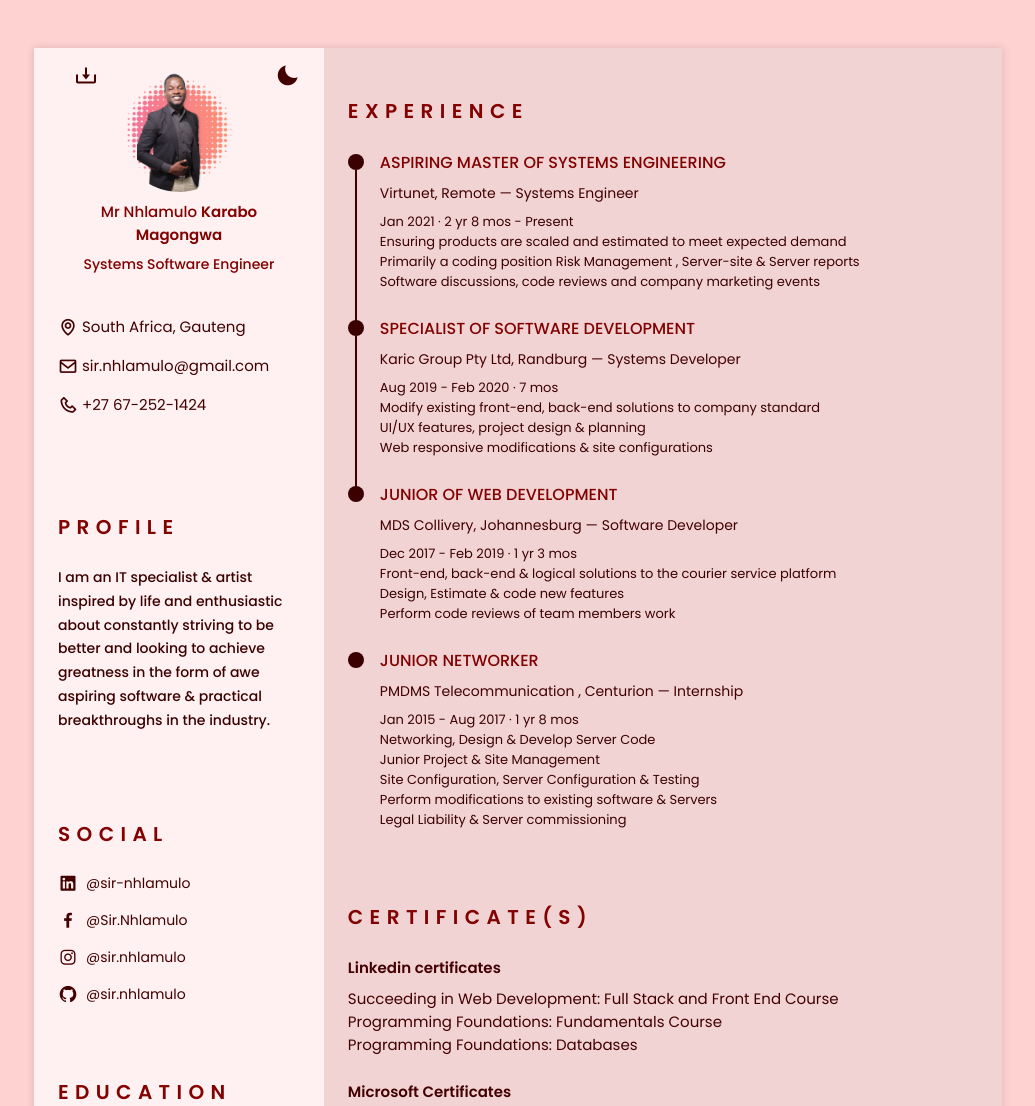
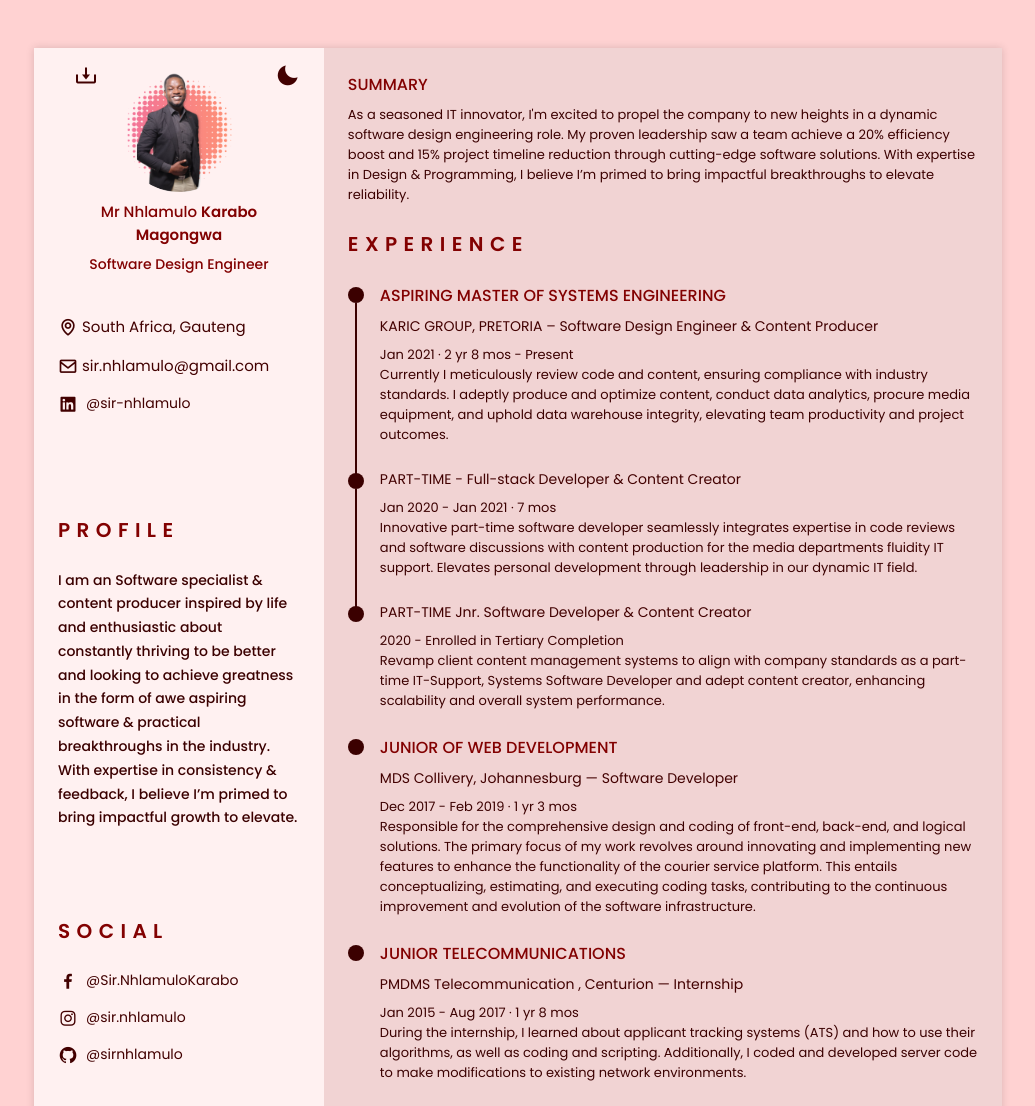
Before and after one commit to Kreedix/resume, a plain HTML site: page index.html in a window 1280 px wide. Shown: the top 1106 px of the page, without its empty margins (122-1157 px from the left). Drawn offline with nearby package versions, Linux system fonts and the light colour scheme.

Commit message:
cv update

```diff
--- a/index.html
+++ b/index.html
@@ -83,7 +83,7 @@
                 />
 
                 <h1 class="home__title">Mr Nhlamulo <b>Karabo Magongwa</b></h1>
-                <h3 class="home__profession">Systems Software Engineer</h3>
+                <h3 class="home__profession">Software Design Engineer</h3>
 
                 <div>
                   <a
@@ -104,9 +104,19 @@
                   <i class="bx bx-envelope home__icon"></i>
                   sir.nhlamulo@gmail.com
                 </span>
-                <span class="home__info">
-                  <i class="bx bx-phone home__icon"></i> +27 67-252-1424
+                <span class="home_info">
+                  <a
+                    href="https://www.linkedin.com/in/sir-nhlamulo/"
+                    target="_blank"
+                    class="social__link"
+                  >
+                    <i class="bx bxl-linkedin-square"></i> @sir-nhlamulo
+                  </a>
                 </span>
+
+                <!-- <span class="home__info">
+                  <i class="bx bx-phone home__icon"></i> @wa-me
+                </span> -->
               </div>
 
               <i class="bx bxs-moon change-theme" id="theme-button"></i>
@@ -126,31 +136,26 @@
             <div class="profile__container container bd-grid">
               <h2 class="section__title">PROFILE</h2>
               <p class="profile__desc">
-                I am an IT specialist & artist inspired by life and enthusiastic
-                about constantly striving to be better and looking to achieve
-                greatness in the form of awe aspiring software & practical
-                breakthroughs in the industry.
+                I am an Software specialist & content producer inspired by life
+                and enthusiastic about constantly thriving to be better and
+                looking to achieve greatness in the form of awe aspiring
+                software & practical breakthroughs in the industry.
+                <br />
+                With expertise in consistency & feedback, I believe I’m primed
+                to bring impactful growth to elevate.
               </p>
             </div>
           </section>
           <section class="social section">
             <div class="social__container container bd-grid">
               <h2 class="section__title">SOCIAL</h2>
-
               <div class="social__list bd-grid">
-                <a
-                  href="https://www.linkedin.com/in/sir-nhlamulo/"
-                  target="_blank"
-                  class="social__link"
-                >
-                  <i class="bx bxl-linkedin-square"></i> @sir-nhlamulo
-                </a>
                 <a
                   href="https://web.facebook.com/Sir.Nhlamulo"
                   target="_blank"
                   class="social__link"
                 >
-                  <i class="bx bxl-facebook"></i> @Sir.Nhlamulo
+                  <i class="bx bxl-facebook"></i> @Sir.NhlamuloKarabo
                 </a>
                 <a
                   href="https://www.instagram.com/sir.nhlamulo"
@@ -164,29 +169,27 @@
                   target="_blank"
                   class="social__link"
                 >
-                  <i class="bx bxl-github"></i> @sir.nhlamulo
+                  <i class="bx bxl-github"></i> @sirnhlamulo
                 </a>
               </div>
             </div>
           </section>
           <section class="education section" id="education">
-            <h2 class="section__title">Education</h2>
-
+            <h2 class="section__title">EDUCATION</h2>
             <div class="education__container container bd-grid">
               <div class="education__content">
                 <div class="education__boundary">
                   <span class="education__rounder"></span>
                   <span class="education__line"></span>
                 </div>
-
                 <div class="education__info bd-grid">
                   <h3 class="education__title">
-                    Bachelors of Software Science
+                    Bachelor of Information Technology
                   </h3>
                   <div class="education__time">
-                    University of Belgium Campus
+                    Belgium Campus University Faculty of Information Technology
                   </div>
-                  <div class="education__year">2013 - 2016 / 2021 - 2023</div>
+                  <div class="education__year">2021 - 2024</div>
                 </div>
               </div>
               <div class="education__content">
@@ -196,11 +199,11 @@
                 </div>
 
                 <div class="education__info bd-grid">
-                  <h3 class="education__title">Online Certification</h3>
+                  <h3 class="education__title">Online Certifications</h3>
                   <div class="education__time">
-                    Linkedin, Microsoft & Office365
+                    Linkedin & Microsoft Certificates
                   </div>
-                  <div class="education__year">2016 - ongoing</div>
+                  <div class="education__year">2016 – PRESENT</div>
                 </div>
               </div>
               <div class="education__content">
@@ -219,14 +222,14 @@
 
           <section class="skills section" id="skills">
             <h2 class="section__title">Skills</h2>
-
             <div class="skills__container bd-grid">
               <div class="skills__content">
                 <ul class="skills__data">
+                  <li class="skills__name">PHP</li>
                   <li class="skills__name">Node</li>
-                  <li class="skills__name">HTML</li>
-                  <li class="skills__name">CSS</li>
                   <li class="skills__name">JavaScript</li>
+                  <li class="skills__name">Java</li>
+                  <li class="skills__name">Spring</li>
                 </ul>
               </div>
 
@@ -242,7 +245,24 @@
         </div>
 
         <div class="resume__right">
+          <!-- Summary -->
           <section class="experience section" id="experience">
+            <div class="experience__container bd-grid">
+              <div class="experience__content">
+                <div class="experience__info bd-grid">
+                  <h3 class="experience__title">SUMMARY</h3>
+                  <div class="experience__desc">
+                    As a seasoned IT innovator, I'm excited to propel the
+                    company to new heights in a dynamic software design
+                    engineering role. My proven leadership saw a team achieve a
+                    20% efficiency boost and 15% project timeline reduction
+                    through cutting-edge software solutions. With expertise in
+                    Design & Programming, I believe I’m primed to bring
+                    impactful breakthroughs to elevate reliability.
+                  </div>
+                </div>
+              </div>
+            </div>
             <h3 class="section__title">Experience</h3>
 
             <div class="experience__container bd-grid">
@@ -257,19 +277,16 @@
                     Aspiring Master of Systems Engineering
                   </h3>
                   <div class="experience__year">
-                    Virtunet, Remote — Systems Engineer
+                    KARIC GROUP, PRETORIA – Software Design Engineer & Content
+                    Producer
                   </div>
                   <div class="experience__desc">
                     Jan 2021 · 2 yr 8 mos - Present
-                    <br />
-                    Ensuring products are scaled and estimated to meet expected
-                    demand
-                    <br />
-                    Primarily a coding position Risk Management , Server-site &
-                    Server reports
-                    <br />
-                    Software discussions, code reviews and company marketing
-                    events
+                    <br />Currently I meticulously review code and content,
+                    ensuring compliance with industry standards. I adeptly
+                    produce and optimize content, conduct data analytics,
+                    procure media equipment, and uphold data warehouse
+                    integrity, elevating team productivity and project outcomes.
                   </div>
                 </div>
               </div>
@@ -280,18 +297,35 @@
                 </div>
 
                 <div class="experience__info bd-grid">
-                  <h3 class="experience__title">
-                    Specialist Of Software Development
-                  </h3>
                   <div class="experience__year">
-                    Karic Group Pty Ltd, Randburg — Systems Developer
+                    PART-TIME - Full-stack Developer & Content Creator
                   </div>
                   <div class="experience__desc">
-                    Aug 2019 - Feb 2020 · 7 mos
-                    <br />Modify existing front-end, back-end solutions to
-                    company standard <br />UI/UX features, project design &
-                    planning <br />Web responsive modifications & site
-                    configurations
+                    Jan 2020 - Jan 2021 · 7 mos
+                    <br />Innovative part-time software developer seamlessly
+                    integrates expertise in code reviews and software
+                    discussions with content production for the media
+                    departments fluidity IT support. Elevates personal development through leadership
+                    in our dynamic IT field.
+                  </div>
+                </div>
+              </div>
+              <div class="experience__content">
+                <div class="experience__boundary">
+                  <span class="experience__rounder"></span>
+                  <!-- <span class="experience__line"></span> -->
+                </div>
+
+                <div class="experience__info bd-grid">
+                  <div class="experience__year">
+                    PART-TIME Jnr. Software Developer & Content Creator
+                  </div>
+                  <div class="experience__desc">
+                    2020 - Enrolled in Tertiary Completion
+                    <br />Revamp client content management systems to align with
+                    company standards as a part-time IT-Support, Systems Software Developer
+                    and adept content creator, enhancing scalability and overall
+                    system performance.
                   </div>
                 </div>
               </div>
@@ -309,10 +343,13 @@
                   <div class="experience__desc">
                     Dec 2017 - Feb 2019 · 1 yr 3 mos
                     <br />
-                    Front-end, back-end & logical solutions to the courier
-                    service platform <br />
-                    Design, Estimate & code new features <br />
-                    Perform code reviews of team members work
+                    Responsible for the comprehensive design and coding of
+                    front-end, back-end, and logical solutions. The primary
+                    focus of my work revolves around innovating and implementing
+                    new features to enhance the functionality of the courier
+                    service platform. This entails conceptualizing, estimating,
+                    and executing coding tasks, contributing to the continuous
+                    improvement and evolution of the software infrastructure.
                   </div>
                 </div>
               </div>
@@ -323,23 +360,23 @@
                 </div>
 
                 <div class="experience__info bd-grid">
-                  <h3 class="experience__title">JUNIOR NETWORKER</h3>
+                  <h3 class="experience__title">Junior Telecommunications</h3>
                   <div class="experience__year">
                     PMDMS Telecommunication , Centurion — Internship
                   </div>
                   <div class="experience__desc">
                     Jan 2015 - Aug 2017 · 1 yr 8 mos
-                    <br />Networking, Design & Develop Server Code <br />
-                    Junior Project & Site Management <br />Site Configuration,
-                    Server Configuration & Testing <br />Perform modifications
-                    to existing software & Servers <br />Legal Liability &
-                    Server commissioning
+                    <br />During the internship, I learned about applicant
+                    tracking systems (ATS) and how to use their algorithms, as
+                    well as coding and scripting. Additionally, I coded and
+                    developed server code to make modifications to existing
+                    network environments.
                   </div>
                 </div>
               </div>
             </div>
           </section>
-
+          <!-- Experience -->
           <section class="certificate section" id="certificates">
             <h3 class="section__title">Certificate(s)</h3>
 
@@ -419,10 +456,10 @@
                   <li class="languages__name">
                     <span class="languages__circle"></span> Sign Language
                   </li>
-                  <li class="languages__name">
-                    <span class="languages__circle"></span> Xitsonga
-                  </li>
                 </ul>
+                <li class="languages__name">
+                  <span class="languages__circle"></span> Tswana
+                </li>
               </div>
             </div>
           </section>
```
Also changed, not shown: assets/css/styles.css (+126 -118 lines), 1 other file.
